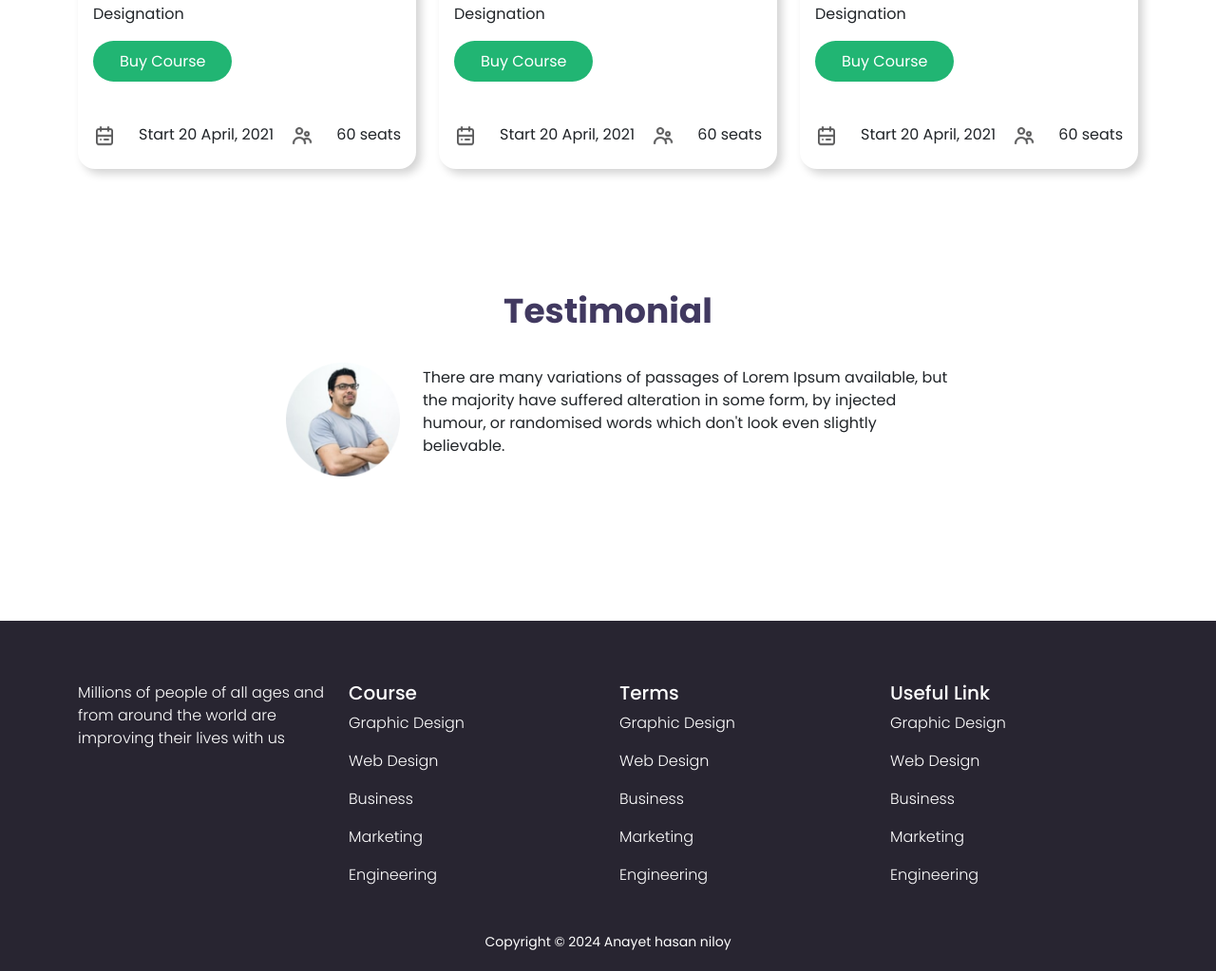
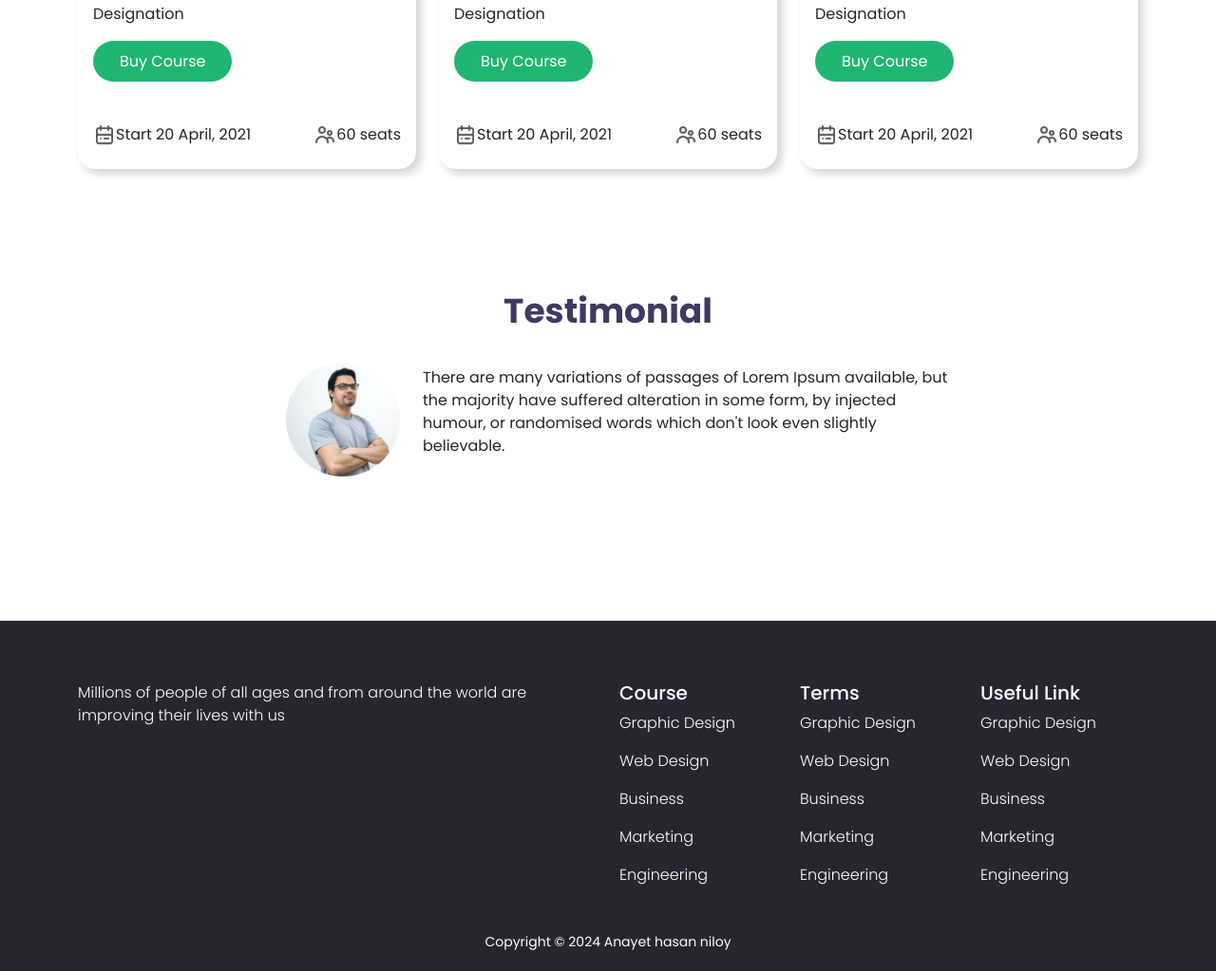
Before and after one commit to anayethasan/e-school, a plain HTML site: page index.html in a window 1280 px wide. Shown: the part 1639-2662 px from the top of the page at 95% size. Drawn offline with nearby package versions, Linux system fonts and the light colour scheme.

Commit message:
card footer fix

```diff
--- a/index.html
+++ b/index.html
@@ -168,18 +168,14 @@
               </div>
               <div class="card-footer d-flex">
                 <div class="row">
-                    <div class="col-auto">
+                    <div class="col d-flex justify-content-center">
                         <img src="ICON/calendar.png" class="img-fluid" alt="">
-                    </div>
-                    <div class="col">
                         <p>Start 20 April, 2021</p>
                     </div>
                 </div>
                 <div class="row">
-                  <div class="col-auto">
+                  <div class="col d-flex justify-content-center">
                       <img src="ICON/people.png" class="img-fluid" alt="">
-                  </div>
-                  <div class="col">
                       <p>60 seats</p>
                   </div>
               </div>
@@ -196,18 +192,14 @@
             </div>
             <div class="card-footer d-flex">
               <div class="row">
-                  <div class="col-auto">
+                  <div class="col d-flex justify-content-center">
                       <img src="ICON/calendar.png" class="img-fluid" alt="">
-                  </div>
-                  <div class="col">
                       <p>Start 20 April, 2021</p>
                   </div>
               </div>
               <div class="row">
-                <div class="col-auto">
+                <div class="col d-flex justify-content-center">
                     <img src="ICON/people.png" class="img-fluid" alt="">
-                </div>
-                <div class="col">
                     <p>60 seats</p>
                 </div>
             </div>
@@ -224,18 +216,14 @@
           </div>
           <div class="card-footer d-flex">
             <div class="row">
-                <div class="col-auto">
+                <div class="col d-flex justify-content-center">
                     <img src="ICON/calendar.png" class="img-fluid" alt="">
-                </div>
-                <div class="col">
                     <p>Start 20 April, 2021</p>
                 </div>
             </div>
             <div class="row">
-              <div class="col-auto">
+              <div class="col d-flex justify-content-center">
                   <img src="ICON/people.png" class="img-fluid" alt="">
-              </div>
-              <div class="col">
                   <p>60 seats</p>
               </div>
           </div>
@@ -266,11 +254,11 @@
     <section class="footer-section">
       <div class="container">
         <div class="row text-white">
-          <div class="extra col-md-3">
+          <div class="extra col-md-6">
             <p>Millions of people of all ages and from around
               the world are improving their lives with us</p>
           </div>
-          <div class="extra col-md-3">
+          <div class="extra col">
             <h5>Course</h5>
             <p>Graphic Design</p>
             <p>Web Design</p>
@@ -278,7 +266,7 @@
             <p>Marketing</p>
             <p>Engineering</p>
           </div>
-          <div class="extra col-md-3">
+          <div class="extra col">
             <h5>Terms</h5>
             <p>Graphic Design</p>
             <p>Web Design</p>
@@ -286,7 +274,7 @@
             <p>Marketing</p>
             <p>Engineering</p>
           </div>
-          <div class="extra col-md-3">
+          <div class="extra col">
             <h5>Useful Link</h5>
             <p>Graphic Design</p>
             <p>Web Design</p>
```
